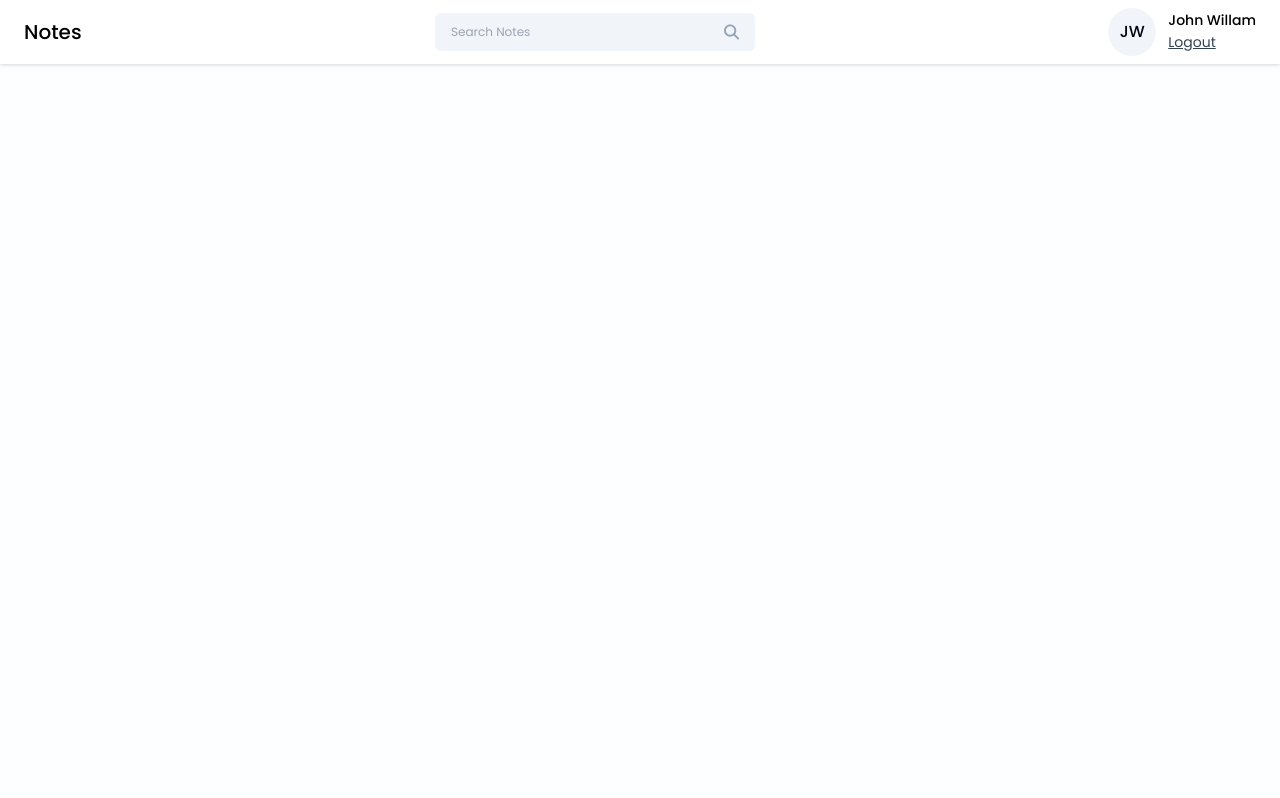
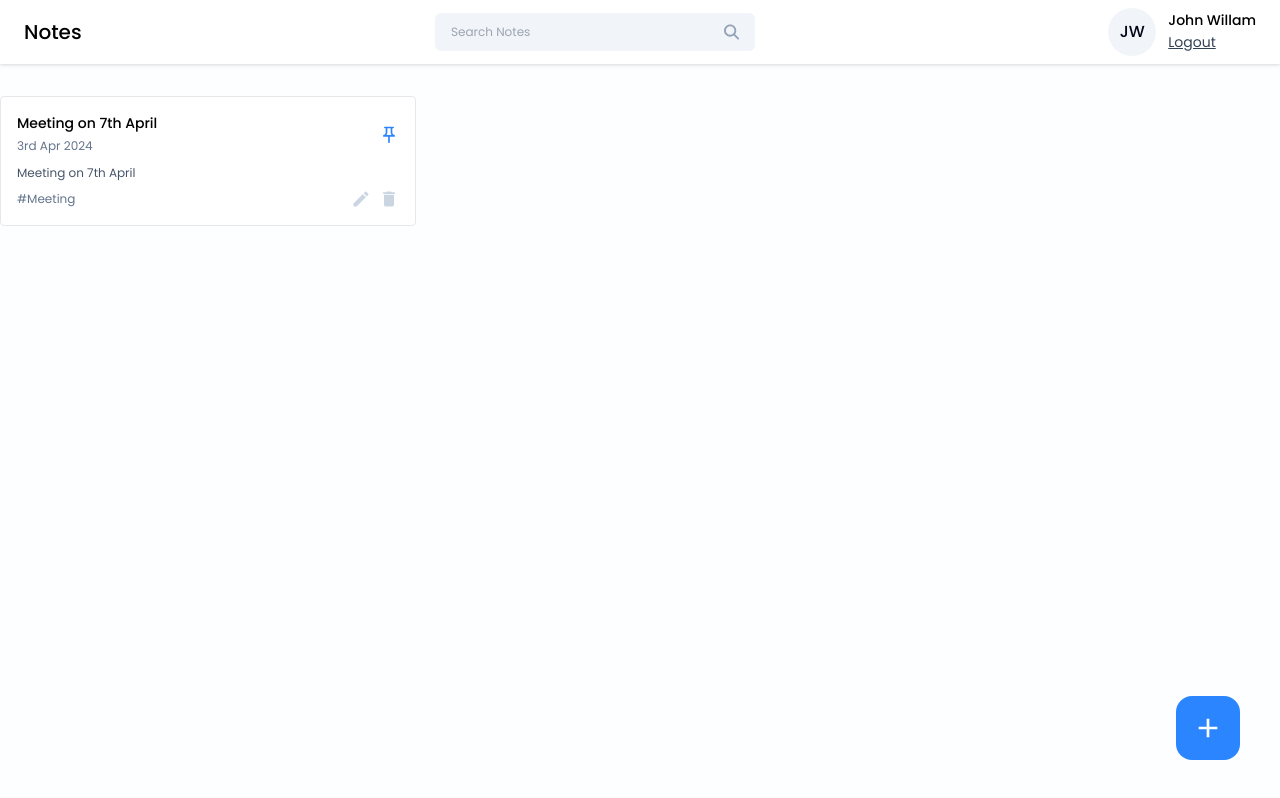
Before and after one commit to Arsen13/Note-tracker, a React (Vite) app in the folder frontend/notes-app/: page /dashboard in a window 1280 px wide. Built offline with nearby package versions, Linux system fonts and the light colour scheme.

Commit message:
Create component NoteCard for each note card, and styling it. Also add button for create new note

```diff
--- /dev/null
+++ b/frontend/notes-app/src/components/Cards/NoteCard.jsx
@@ -0,0 +1,47 @@
+import React from "react";
+import { MdOutlinePushPin } from 'react-icons/md';
+import { MdCreate, MdDelete} from "react-icons/md";
+
+const NoteCard = ({
+        title,
+        date,
+        content,
+        tags,
+        isPinned,
+        onEdit,
+        onDelete,
+        onPinNote
+    }) => {
+    return (
+        <div className="border rounded p-4 bg-white hover:shadow-xl transition-all ease-in-out">
+            <div className="flex items-center justify-between">
+                <div>
+                    <h6 className="text-sm font-medium">{title}</h6>
+                    <span className="text-xs text-slate-500">{date}</span>
+                </div>
+
+                <MdOutlinePushPin className={`icon-btn ${isPinned ? 'text-primary' : 'text-slate-300'}`} onClick={onPinNote} />
+            </div>
+
+            <p className="text-xs text-slate-600 mt-2">{content?.slice(0, 60)}</p>
+
+            <div className="flex items-center justify-between mt-2">
+                <div className="text-xs text-slate-500">{tags}</div>
+
+                <div className="flex items-center gap-2">
+                    <MdCreate
+                        className="icon-btn hover:text-green-600"
+                        onClick={onEdit}
+                    />
+
+                    <MdDelete
+                        className="icon-btn hover:text-red-500"
+                        onClick={onDelete}
+                    />
+                </div>
+            </div>
+        </div>
+    )
+};
+
+export default NoteCard;
--- a/frontend/notes-app/src/index.css
+++ b/frontend/notes-app/src/index.css
@@ -25,4 +25,8 @@
   .btn-primary {
     @apply w-full text-sm bg-primary text-white p-2 rounded my-1 hover:bg-blue-600;
   }
+
+  .icon-btn {
+    @apply text-xl text-slate-300 cursor-pointer hover:text-primary;
+  }
 }
--- a/frontend/notes-app/src/pages/Home/Home.jsx
+++ b/frontend/notes-app/src/pages/Home/Home.jsx
@@ -1,10 +1,31 @@
 import React from "react";
 import Navbar from "../../components/Navbar/Navbar";
+import NoteCard from "../../components/Cards/NoteCard";
+import { MdAdd } from 'react-icons/md';
 
 const Home = () => {
     return (
         <>
             <Navbar />
+
+            <div className="container mx-auto">
+                <div className="grid grid-cols-3 gap-4 mt-8">
+                    <NoteCard
+                        title="Meeting on 7th April"
+                        date='3rd Apr 2024'
+                        content="Meeting on 7th April"
+                        tags="#Meeting"
+                        isPinned={true}
+                        onEdit={()=>{}}
+                        onDelete={()=>{}}
+                        onPinNote={()=>{}}
+                    />
+                </div>
+            </div>
+
+            <button className="w-16 h-16 flex items-center justify-center rounded-2xl bg-primary hover:bg-blue-600 absolute bottom-10 right-10" onClick={()=>{}}>
+                <MdAdd className="text-[32px] text-white"/>
+            </button>
         </>
     )
 }
```
